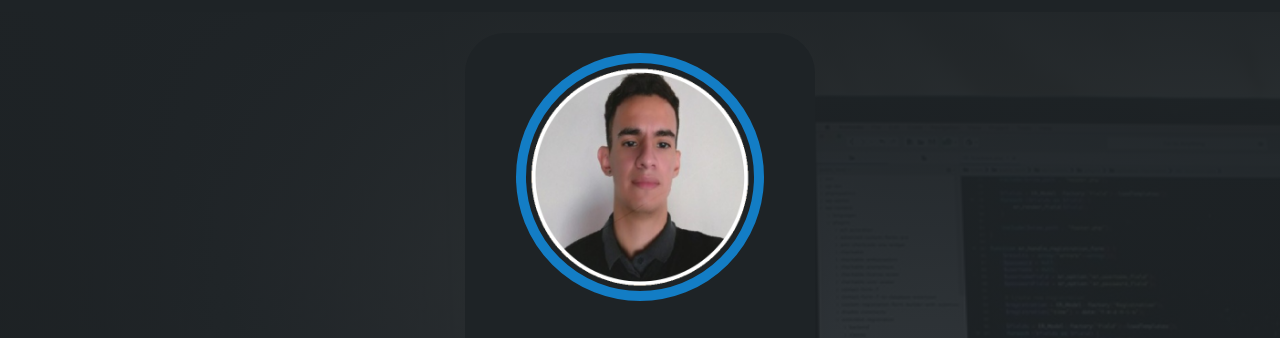
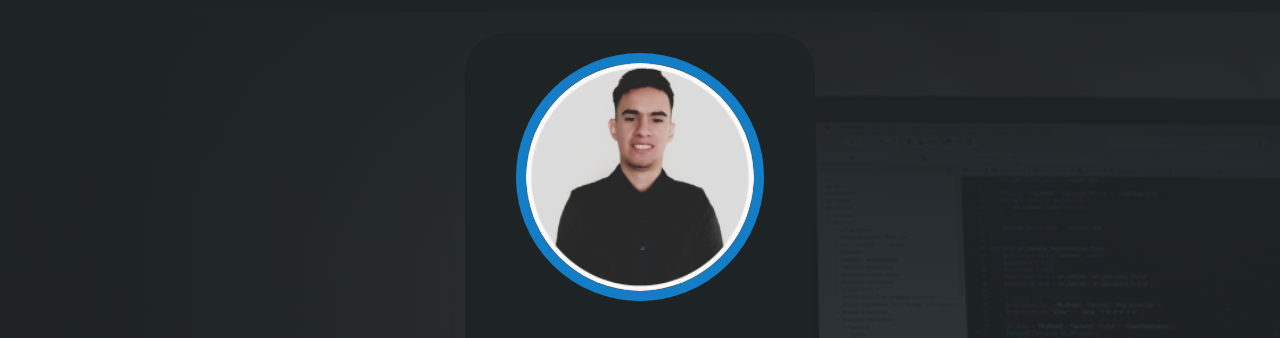
Before and after one commit to tomasschulteis/Schulteistomas.cv.io, a plain HTML site: page index.html in a window 1280 px wide. Shown: the part 72-410 px from the top of the page. Drawn offline with nearby package versions, Linux system fonts and the light colour scheme; a web font is replaced by a local one.

Commit message:
version de img

```diff
--- a/index.html
+++ b/index.html
@@ -37,7 +37,7 @@
     <section id="home" class="home">
         <div class="content-banner">
             <div class="contenedor-img">
-                <img src="./assets/img/cvimagen2.png" alt="profile_image">
+                <img src="./assets/img/cv_imagen_3.png" alt="profile_image">
             </div>
             <h1>TOMAS SCHULTEIS</h1>
             <h2>Front End Developer<br>Cyber-security Student</h2>
```
Also changed, not shown: assets/img/cv_imagen_3.png (added).
